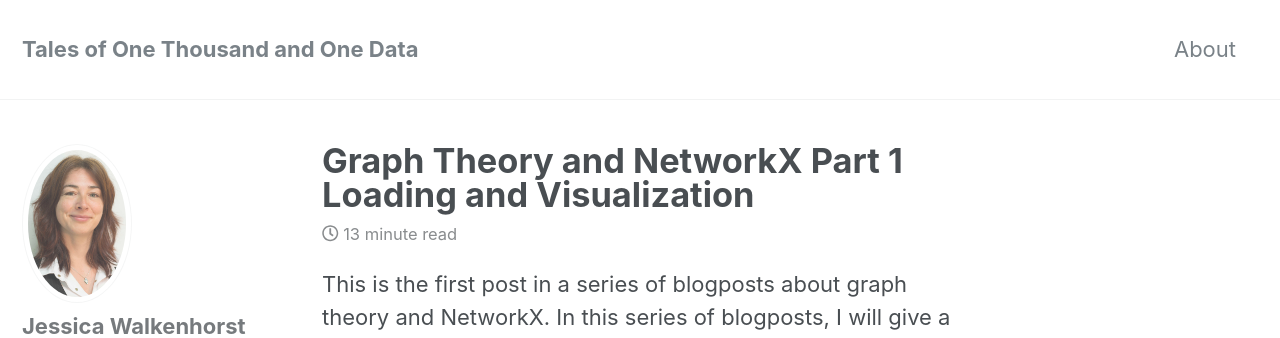
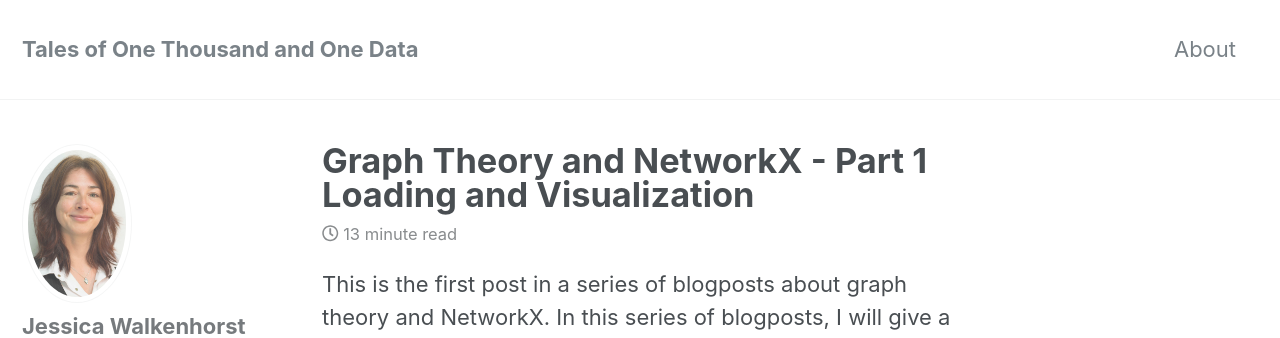
Before and after one commit to walkenho/walkenho.github.io, a Jekyll site: the page built from _posts/2018-08-14-graph-theory-and-networkX-part1.md, in a window 1280 px wide and 900 px high. Shown: the top 338 px of the window. Built offline with Jekyll 4.4.1, drawn with Linux system fonts in a browser that asks for light colours; nearby versions of some CDN libraries.

```diff
--- a/_posts/2018-08-14-graph-theory-and-networkX-part1.md
+++ b/_posts/2018-08-14-graph-theory-and-networkX-part1.md
@@ -1,5 +1,6 @@
 ---
-title: "Graph Theory and NetworkX Part 1 Loading and Visualization"
+title: >-
+    Graph Theory and NetworkX - Part 1 Loading and Visualization
 tags:
   - python
   - networkX
```
